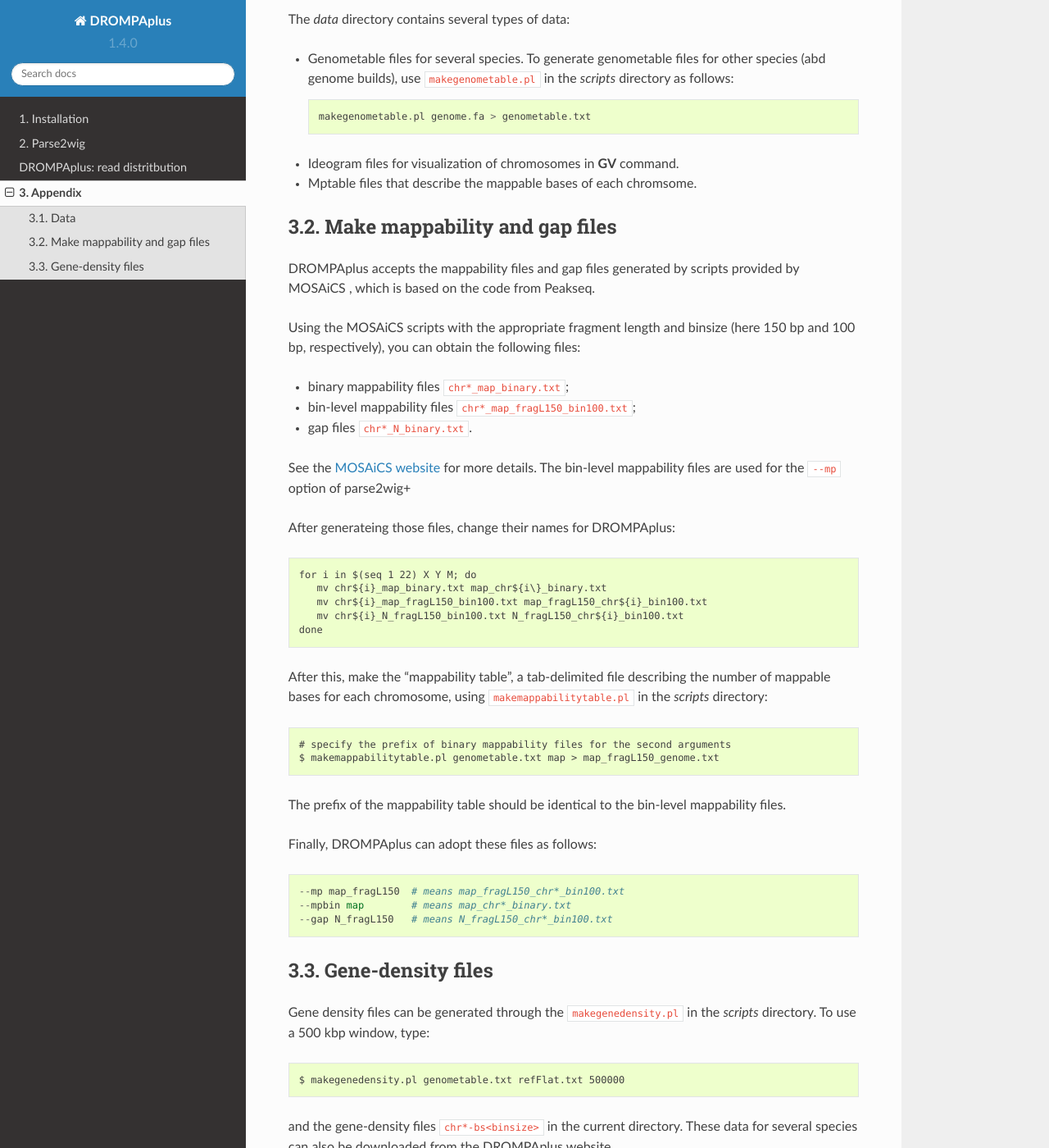
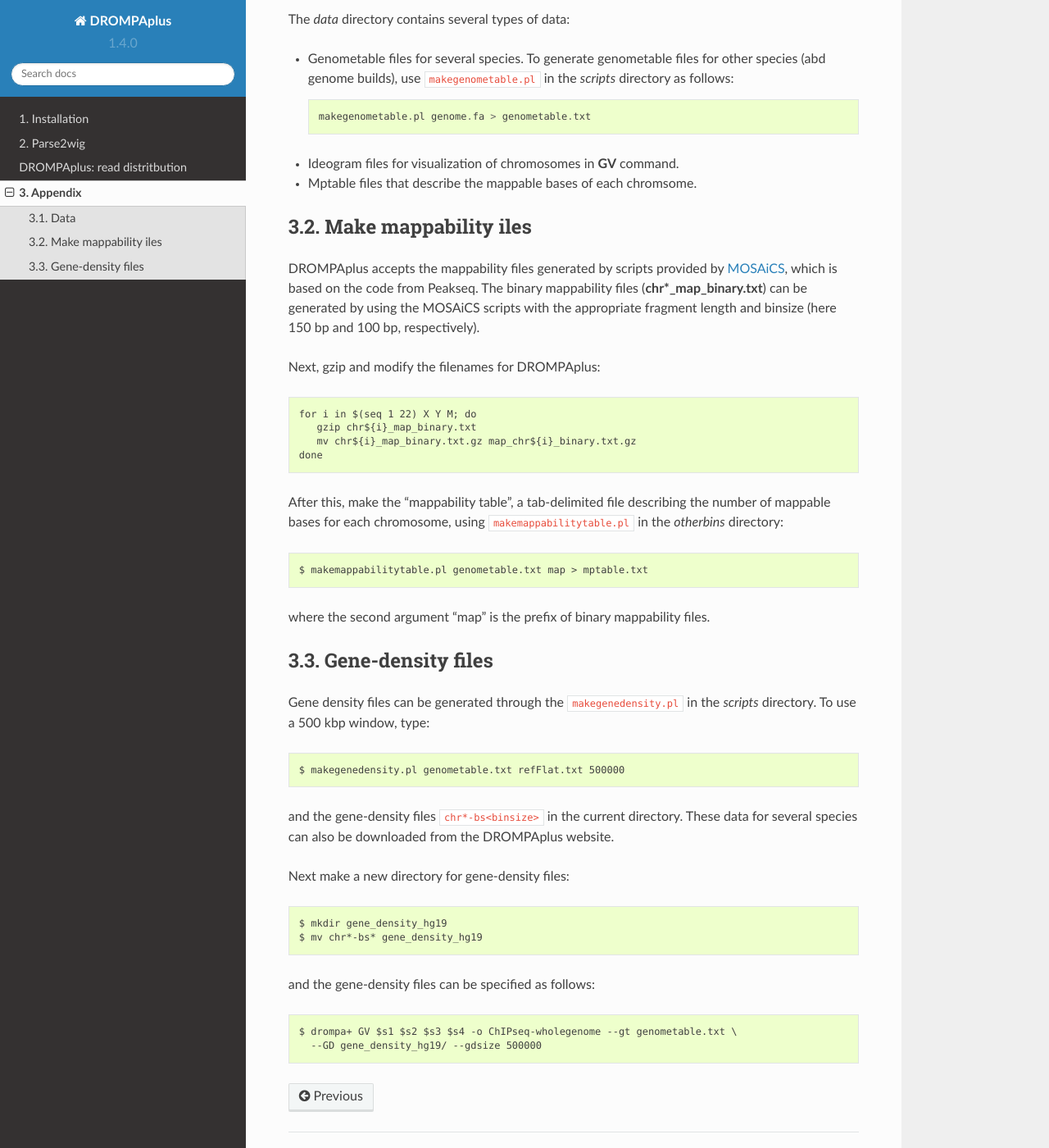
Before and after one commit to rnakato/DROMPAplus, a Sphinx documentation site: the page built from docs/content/Appendix.rst, in a window 1280 px wide and 1400 px high, scrolled down 204 px. Shown: the whole window at 82% size. Built offline with Sphinx 7.4.7 and the Read the Docs theme 2.0.0, drawn with Linux system fonts in a browser that asks for light colours; some of the changed text lies outside the part shown.

```diff
--- a/docs/content/Appendix.rst
+++ b/docs/content/Appendix.rst
@@ -14,46 +14,23 @@
 - Mptable files that describe the mappable bases of each chromsome.
 
 
-Make mappability and gap files
+Make mappability iles
 -----------------------------------
-DROMPAplus accepts the mappability files and gap files generated by scripts provided by MOSAiCS
-, which is based on the code from Peakseq.
+DROMPAplus accepts the mappability files generated by scripts provided by `MOSAiCS <http://www.stat.wisc.edu/\~{}keles/Software/mosaics>`_, which is based on the code from Peakseq.
+The binary mappability files (**chr*_map_binary.txt**) can be generated by using the MOSAiCS scripts with the appropriate fragment length and binsize (here 150 bp and 100 bp, respectively).
 
-Using the MOSAiCS scripts with the appropriate fragment length
-and binsize (here 150 bp and 100 bp, respectively), you can obtain the
-following files:
-
-- binary mappability files ``chr*_map_binary.txt``;
-- bin-level mappability files ``chr*_map_fragL150_bin100.txt``;
-- gap files ``chr*_N_binary.txt``.
-
-See the `MOSAiCS website <http://www.stat.wisc.edu/\~{}keles/Software/mosaics>`_ for more details.
-The bin-level mappability files are used for the ``--mp`` option of parse2wig+
-
-After generateing those files, change their names for DROMPAplus::
+Next, gzip and modify the filenames for DROMPAplus::
 
     for i in $(seq 1 22) X Y M; do
-       mv chr${i}_map_binary.txt map_chr${i\}_binary.txt
-       mv chr${i}_map_fragL150_bin100.txt map_fragL150_chr${i}_bin100.txt
-       mv chr${i}_N_fragL150_bin100.txt N_fragL150_chr${i}_bin100.txt
+       gzip chr${i}_map_binary.txt
+       mv chr${i}_map_binary.txt.gz map_chr${i}_binary.txt.gz
     done
 
-After this, make the "mappability table", a tab-delimited file describing
-the number of mappable bases for each chromosome, using
-``makemappabilitytable.pl`` in the *scripts* directory::
+After this, make the "mappability table", a tab-delimited file describing the number of mappable bases for each chromosome, using ``makemappabilitytable.pl`` in the *otherbins* directory::
 
-    # specify the prefix of binary mappability files for the second arguments
-    $ makemappabilitytable.pl genometable.txt map > map_fragL150_genome.txt
+    $ makemappabilitytable.pl genometable.txt map > mptable.txt
 
-
-The prefix of the mappability table should be identical to the bin-level mappability files.
-
-Finally, DROMPAplus can adopt these files as follows::
-
-    --mp map_fragL150  # means map_fragL150_chr*_bin100.txt
-    --mpbin map        # means map_chr*_binary.txt
-    --gap N_fragL150   # means N_fragL150_chr*_bin100.txt
-
+where the second argument "map" is the prefix of binary mappability files.
 
 Gene-density files
 --------------------------
@@ -75,4 +52,4 @@
 and the gene-density files can be specified as follows::
 
     $ drompa+ GV $s1 $s2 $s3 $s4 -o ChIPseq-wholegenome --gt genometable.txt \
-    $ --GD gene_density_hg19/ --gdsize 500000
+      --GD gene_density_hg19/ --gdsize 500000
```
Also changed, not shown: 3 other files.
